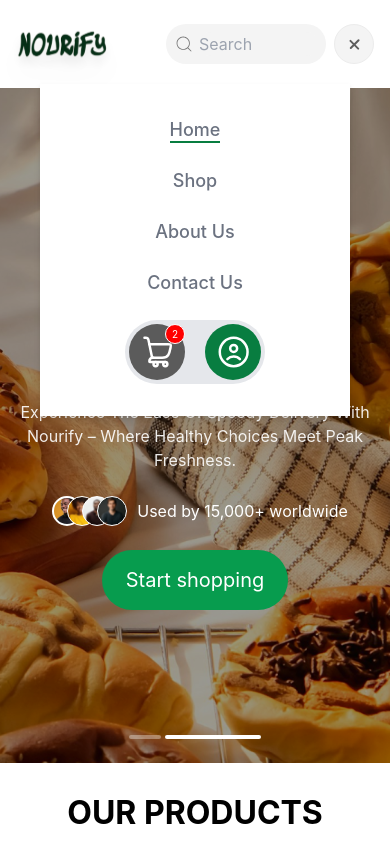
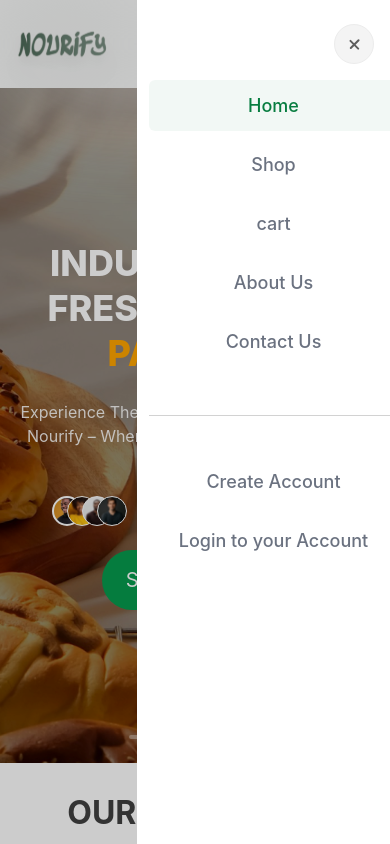
Before and after one commit to Nourify-develop/Nourify, a Next.js app: page / in a window 390 px wide. Both pictures are taken after a click on the button 354 px from the left and 44 px from the top of the page. Shown: the top 844 px of the page. Built offline with nearby package versions, Linux system fonts and the light colour scheme; a web font is replaced by a local one.

Commit message:
Fix: fixed navbar on mobile screen

```diff
--- a/src/components/Navbar.tsx
+++ b/src/components/Navbar.tsx
@@ -34,6 +34,19 @@ function Navbar() {
     { name: "About Us", link: "/about-us", id: 3 },
     { name: "Contact Us", link: "/contact-us", id: 4 },
   ];
+
+  const MOBILE_MENU_LINKS = [
+    { name: "Home", link: "/", id: 1 },
+    { name: "Shop", link: "/shop", id: 2 },
+    { name: "cart", link: "/cart", id: 3 },
+    { name: "About Us", link: "/about-us", id: 4 },
+    { name: "Contact Us", link: "/contact-us", id: 5 },
+    { name: "Create Account", link: "/signup", id: 6 },
+    { name: "Login to your Account", link: "/login", id: 7 },
+
+  ];
+
+
 
   useEffect(() => {
     const handleClickOutside = (event: MouseEvent) => {
@@ -191,7 +204,7 @@ function Navbar() {
 
           {/* TODO: HAMBURGER ICON and add the "OPEN" class dynamically.*/}
           {/* FIXME: WORKS */}
-          <div className="w-10 h-10 md:hidden cursor-pointer bg-gray-1 border border-gray-light-2 rounded-full flex justify-center items-center">
+          <div className="w-10 h-10 md:hidden cursor-pointer bg-gray-1 border border-gray-light-2 relative z-50 rounded-full flex justify-center items-center">
             <button
               onClick={toggleMobileMenu}
               ref={hamburgerRef}
@@ -206,7 +219,10 @@ function Navbar() {
           {/* TODO: MOBILE MENU - make sure the hidden class is applied and then removed dynamically.*/}
           {/* FIXME: WORKS */}
 
-          <div  ref={mobileMenuRef}>
+          <div  ref={mobileMenuRef} className="">
+          {showMobileMenu && (
+          <div className="w-screen h-screen bg-black/20  backdrop-blur-3xl fixed top-0 left-0"></div>)}
+
             <AnimatePresence>
               {showMobileMenu && (
                 <motion.ul
@@ -214,52 +230,24 @@ function Navbar() {
                   animate={{ opacity: 1 }}
                   exit={{ opacity: 0 }}
                   transition={{ duration: 0.5 }}
-                  className="absolute md:hidden flex flex-col items-center self-end py-8 mt-10 z-[1000] space-y-6 bg-white backdrop-blur-md sm:w-auto sm:self-center left-6 right-6 drop-shadow-md"
+                  className="fixed md:hidden bg-white w-[70%] text-center right-[-20px] h-screen  top-0 flex pt-20 items-center flex-col px-3 gap-2 "
+                  // className="absolute md:hidden flex flex-col w-1/2 h-screen items-center self-end py-8 mt-10 z-[1000] space-y-6 bg-white backdrop-blur-md     right-0 drop-shadow-md"
                 >
-                  {MENU_LINKS.map(({ link, name }) => (
-                    <li className="relative">
+                  {MOBILE_MENU_LINKS.map(({ link, name, id }) => (
+                    <li className={`relative w-full   ${id == 6 ? 'pt-10 border-t border-primary-2/20' : 'pt-0'} ${id == 5 ? 'pb-10 ' : 'pb-0'} `}>
                       <Link
                         href={link}
                         key={link}
                         onClick={handleLinkClick}
-                        className={`${
-                          pathname === link && "active"
-                        } text-[1.125rem] font-medium font-sans transition-all ease-in-out duration-300 text-gray-500 nav_links`}
+                        className={` ${
+                          pathname === link && "text-green bg-[#087D400D] "
+                        } text-[1.125rem] font-medium font-sans py-3 transition-all rounded-md ease-in-out duration-300 text-gray-500 hover:text-green hover:bg-[#087D400D] flex justify-center items-center`}
                       >
                         {name}
                       </Link>
                     </li>
                   ))}
-                  <div className="flex items-center  gap-5 bg-gray-200 px-1 sm:ml-3 lg:ml-[1rem] py-1 rounded-full">
-                    <Link
-                      href={"/cart"}
-                      className="bg-gray-3 rounded-full w-14 h-14 flex justify-center items-center relative cursor-pointer"
-                    >
-                      {/* <IoCartOutline className="text-white" size={" 25px"} /> */}
-                      <Image
-                      src={'/icons/shopping-cart-01.svg'}
-                      alt="Shoppng cart"
-                      width={35}
-                      height={35}
-                      />
-                      <p className="absolute top-0 md:top-1 right-0 md:right-1 lg:right-2  bg-[#FF0000] border border-white h-[20px] w-[20px] rounded-full text-[10px] text-white flex items-center justify-center">
-                        2
-                      </p>
-                    </Link>
 
-                    <div
-                      onClick={toggleLoginMenu}
-                      className="bg-green rounded-full w-14 h-14 flex justify-center items-center cursor-pointer"
-                    >
-                      {/* <RxAvatar className="text-white" size={"25px"} /> */}
-                      <Image
-                      src={'/icons/user-circle.svg'}
-                      alt="user circle"
-                      width={35}
-                      height={35}
-                      />
-                    </div>
-                  </div>
                 </motion.ul>
               )}{" "}
             </AnimatePresence>
--- a/src/components/newsletter/newsletter.tsx
+++ b/src/components/newsletter/newsletter.tsx
@@ -16,15 +16,15 @@ const newsletter = () => {
           </p>
         </div>
         <div className="flex justify-center lg:mt-6 w-[90%] md:w-[70%] lg:w-[85%] mx-auto">
-          <form className="flex items-center w-full p-2.5 bg-white lg:w-[610px]  rounded-full z-20">
+          <form className="flex items-center w-full p-1 pr-2 md:p-2.5 bg-white lg:w-[610px]  rounded-full z-20">
             <input
               type="email"
               placeholder="Email address"
-              className="w-full text-black pl-3.5 placeholder-gray-6  p-3 bg-transparent outline-none placeholder-[#1E1E1E80] md:text-[20px] text-[18px] font-space"
+              className="w-full text-black pl-3.5 placeholder-gray-6  p-3 bg-transparent outline-none placeholder-[#1E1E1E80] md:text-[20px] text-[14px] font-space"
             />
             <button
-              className="bg-secondary text-white font-medium text-[18px] lg:text-[20px]  lg:py-2 lg:px-6 px-3 py-3 rounded-full hover:bg-green-800 transition ease-linear duration-300  "
-              // Disable the button while loading
+              className="bg-secondary text-white font-medium text-[14px] md:text-[20px]  md:py-3 md:px-6 px-5 py-2 rounded-full hover:bg-green-800 transition ease-linear duration-300  "
+
             >
               Subscribe
             </button>
--- a/src/ui/landing/OurProducts.tsx
+++ b/src/ui/landing/OurProducts.tsx
@@ -48,7 +48,7 @@ const OurProducts: React.FC = () => {
   return (
     <Wrapper id="our-products" className="bg-white flex flex-col py-10 gap-7 ">
       <div className="flex justify-between flex-col gap-7 lg:flex-row text-center md:text-left w-full">
-        <h1 className="uppercase font-bold text-[2rem] leading-9 flex-1">
+        <h1 className="uppercase font-bold text-[2rem] leading-9 flex-1 text-gray-8">
           our&nbsp;products
         </h1>
         <p className="font-medium text-base md:text-xl text-primary-2 flex-1">
--- a/src/ui/landing/Testimonials.tsx
+++ b/src/ui/landing/Testimonials.tsx
@@ -15,25 +15,42 @@ export default function Testimonials() {
           manualControls
           stopOnManual={false}
           contentClassName="py-8"
-          mediaQueries={{ 768: 3, 1280: 3}}
+          mediaQueries={{ 768: 3, 1280: 3 }}
           buttonClassName="bottom-0 md:bottom-[1.25em]"
         >
           {testimonials.map((item) => (
             <SliderContent key={item.full_name}>
               <article className="px-6 py-4 rounded-lg flex flex-col items-start gap-y-4">
                 <span className="flex items-center gap-x-4">
-                  <Image src={item.avatar} width={48} height={48} alt={item.full_name} />
-                  <aside>
+                  <Image src={item.avatar} width={40} height={40} alt={item.full_name} />
+                  <aside className="space-y-1">
                     <Typography.h4>{item.full_name}</Typography.h4>
-                    <Typography.s className="text-gray-6">{item.title}</Typography.s>
+                    <Typography.s className="!text-primary-2/70 text-sm">{item.title}</Typography.s>
                   </aside>
+                  <div className="flex gap-x-1 ml-5 text-yellow-400 md:hidden lg:flex">
+                    {[...Array(5)].map((_, index) => (
+                      <svg
+                        key={index}
+                        xmlns="http://www.w3.org/2000/svg"
+                        fill="#FFA500"
+                        viewBox="0 0 24 24"
+                        width="16"
+                        height="16"
+                        className="star-icon"
+                      >
+                        <path d="M12 17.27L18.18 21l-1.64-7.03L22 9.24l-7.19-.61L12 2 9.19 8.63 2 9.24l5.46 4.73L5.82 21z" />
+                      </svg>
+                    ))}
+                  </div>
                 </span>
-                <Typography.p className="text-gray-6">{item.text}</Typography.p>
+                <Typography.p className="!text-gray-6 leading-8 text-sm">
+                  "{item.text}"
+                </Typography.p>
               </article>
             </SliderContent>
           ))}
         </Slider>
       </SliderContainer>
     </Wrapper>
-  )
+  );
 }
--- a/src/ui/landing/WhyChoose.tsx
+++ b/src/ui/landing/WhyChoose.tsx
@@ -39,7 +39,7 @@ export default function WhyChoose() {
                   <Typography.h4 className="!text-gray-4 ">
                     {item.title}
                   </Typography.h4>
-                  <Typography.p isGray className="!text-[0.875em] lg:w-[80%]">
+                  <Typography.p isGray className="!text-[0.875em] lg:w-[80%] !text-primary-2/70">
                     {item.text}
                   </Typography.p>
                 </aside>
```
